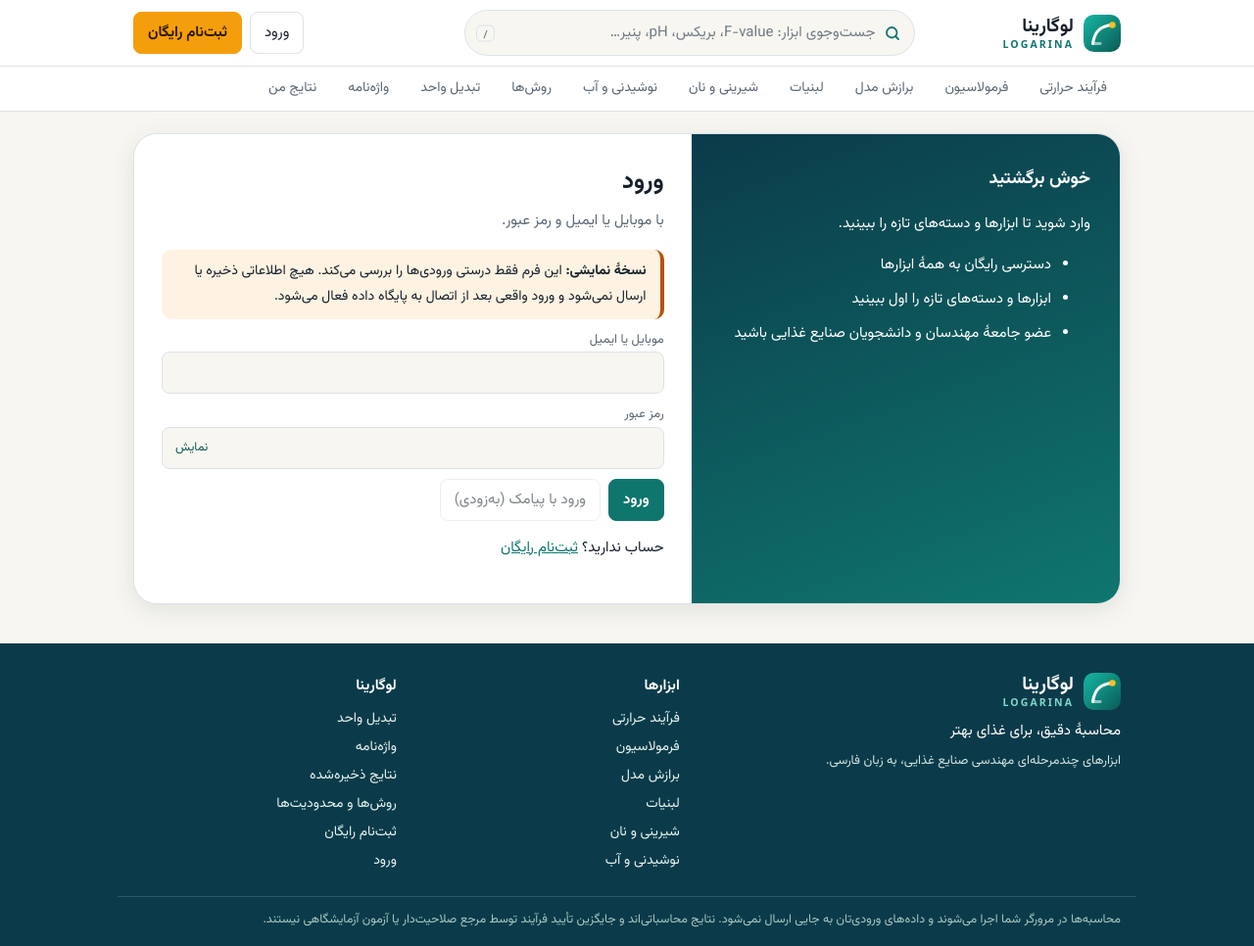
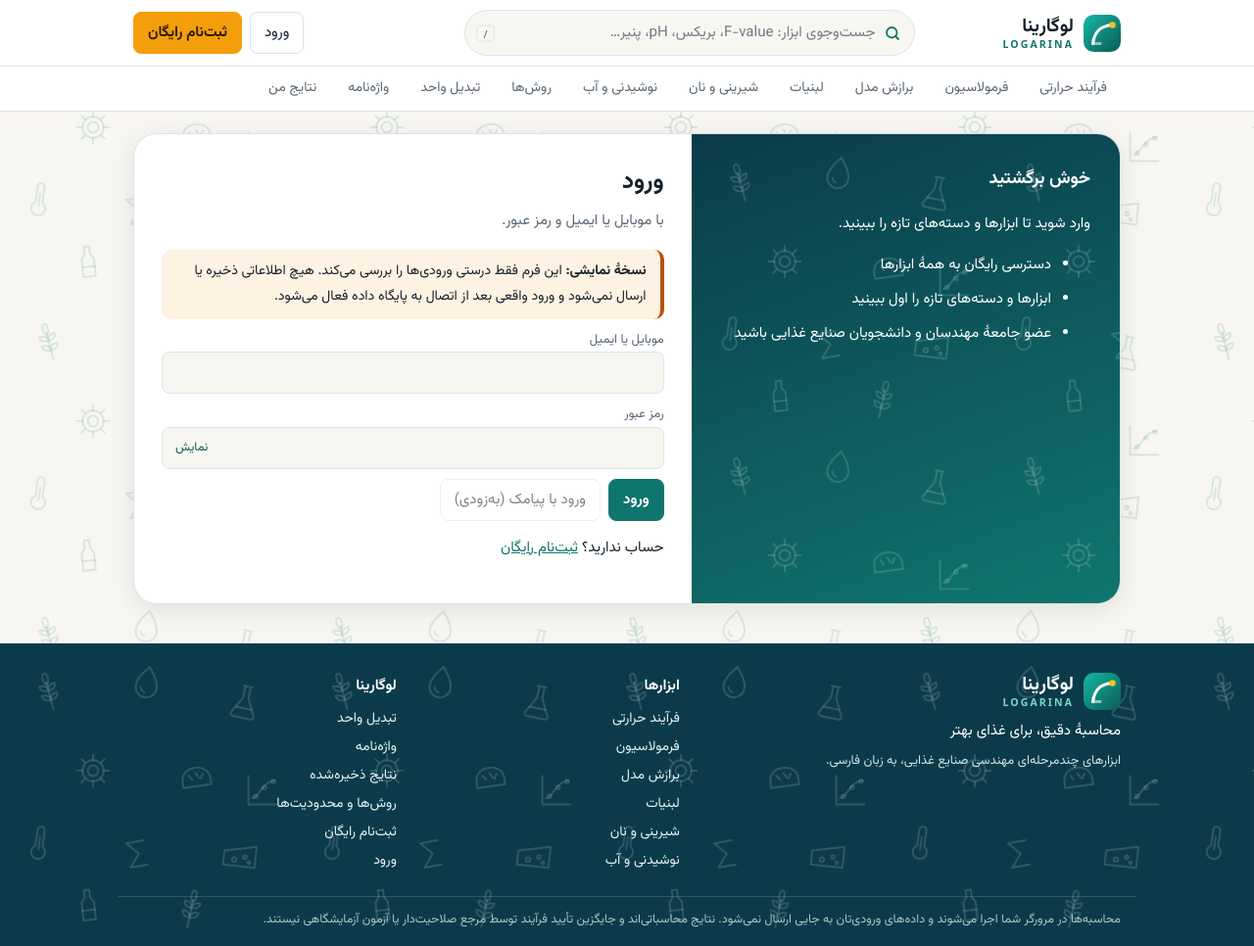
Before and after one commit to nkhimself/ftools, a plain HTML site: page login.html in a window 1280 px wide. Shown: the whole page at 98% size. Drawn offline with Linux system fonts and the light colour scheme.

Commit message:
Add files via upload

```diff
--- a/style.css
+++ b/style.css
@@ -172,3 +172,11 @@ select option{background:var(--card);color:var(--ink)}
 .sv-it table{border-collapse:collapse;width:100%;font-size:13px;margin:6px 0}.sv-it td,.sv-it th{border-bottom:1px solid var(--line);padding:4px 8px;text-align:right}
 @media print{.xbar,.toast,.noprint{display:none!important}}
 @media(prefers-color-scheme:dark){button.pri,.step b.n,.steps>div::before{color:#04201d}}
+
+/* ===== v2.2: subtle food-engineering pattern (content stays on solid cards) ===== */
+body{background:var(--bg) url(bg-light.svg) 0 0/300px 300px}
+@media(prefers-color-scheme:dark){body{background:var(--bg) url(bg-dark.svg) 0 0/300px 300px}}
+.auth-side{background-image:url(bg-white.svg),linear-gradient(160deg,var(--navy),#0f766e);background-size:300px 300px,auto}
+.ft{background-image:url(bg-white.svg);background-size:300px 300px}
+@media print{body{background:#fff}}
+[hidden]{display:none!important}
```
Also changed, not shown: bg-dark.svg (added), bg-light.svg (added), bg-white.svg (added).
